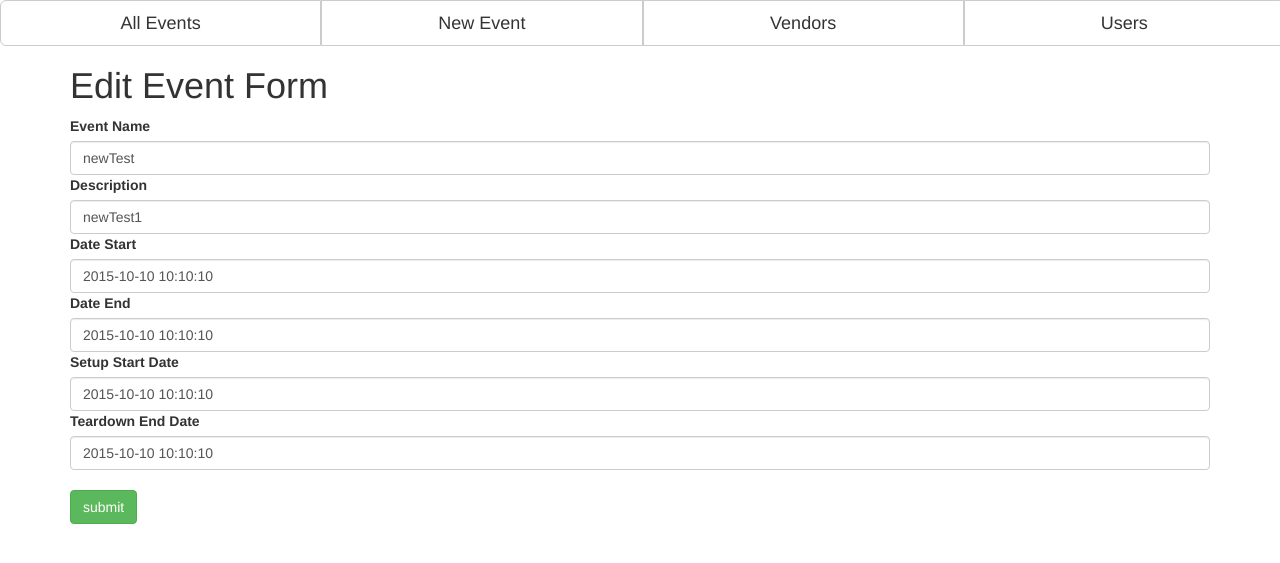
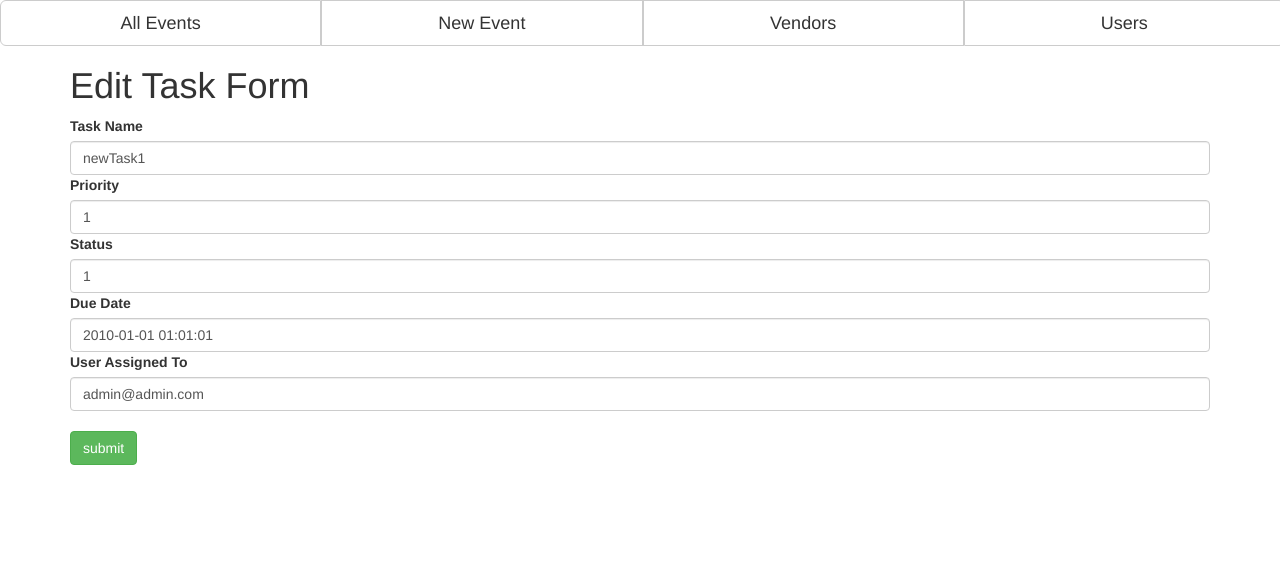
Before and after one commit to abramjstamper/COS343-Project, a Flask app: page /event/1/task/1/edit in a window 1280 px wide. Shown: the top 563 px of the page. Run offline with Flask 2, Linux system fonts and the light colour scheme; data comes from the database, SQL or seed files in the repository; some libraries are stand-ins or nearby versions.

Commit message:
Edit tasking working and tested

```diff
--- a/main.py
+++ b/main.py
@@ -84,23 +84,23 @@ def newEvent():
 # edits a task for a given event_id and given task_id
 @app.route('/event/<int:event_id>/task/<int:task_id>/edit', methods=['GET', 'POST'])
 def editTask(event_id, task_id):
-    form = NewEvent(request.form)
+    form = NewTask(request.form)
     if request.method == 'GET':
         current_event = Event.loadEvent(event_id)
-        form.name.data = current_event.name
-        form.description.data = current_event.description
-        form.date_start.data = current_event.date_start
-        form.date_end.data = current_event.date_end
-        form.setupStart.data = current_event.setupStart
-        form.teardownEnd.data = current_event.teardownEnd
+        current_task = Task.loadTask(task_id)
+        form.priority.data = current_task.priority
+        form.name.data = current_task.name
+        form.dueDate.data = current_task.dateDue
+        form.status.data = current_task.status
+        form.assignTo.data = current_task.assignedTo
     if request.method == 'POST' and form.validate():
-        thisNewEvent = Event.updateEvent(event_id, form.name.data, form.description.data, form.date_start.data,
-                                         form.date_end.data,
-                                         form.setupStart.data, form.teardownEnd.data)
-        flash('Event ' + str(event_id) + ' Updated')
-        newEvent_id = int(event_id)
-        return redirect(url_for('event_show', event_id=event_id))
-    return render_template('event/edit.html', form=form)
+        thisUpdatedTask = Task.updateTask(task_id, form.priority.data, form.name.data, form.dueDate.data,
+                                         form.status.data,
+                                         form.assignTo.data, event_id)
+        flash('Task ' + str(task_id) + ' Updated')
+        updatedTask_id = int(task_id)
+        return redirect(url_for('task', event_id=event_id))
+    return render_template('task/edit.html', form=form)
 
 # returns the tasks for a given event_id
 @app.route('/event/<int:event_id>/task/new', methods=['GET', 'POST'])
@@ -147,7 +147,10 @@ def vendor():
 ## Models
 ##
 
-# an instance of a budget
+###
+### Budget/Invoice
+###
+
 class Budget:
     id = -1
     event_id = -1
@@ -199,7 +202,10 @@ class Budget:
         data = cursor.fetchone()
         return data[0]
 
-# an instance of an event
+###
+### Event
+###
+
 class Event():
     id = -1
     name = ""
@@ -309,6 +315,21 @@ class Task:
         self.assignedTo = assignedTo
         self.event_id = event_id
 
+    @classmethod
+    def loadTask(cls, task_id):
+        cur = mysql.connection.cursor()
+        cur.execute("SELECT * FROM task WHERE id = %(key)s;", {'key': task_id})
+        data = cur.fetchone()
+        id = data[0]
+        priority = data[1]
+        name = data[2]
+        dateDue = data[3]
+        status = data[4]
+        assignedTo = data[5]
+        event_id = data[6]
+        return cls(id, priority, name, dateDue, status, assignedTo, event_id)
+
+
     # creates a task for a given event instance - To be implemented
     @classmethod
     def createTaskForEvent(cls, name, dueDate, priority, status, user, event_id):
@@ -325,6 +346,18 @@ class Task:
 
         return cls(id, priority, name, dueDate, status, user, event_id)
 
+    @classmethod
+    def updateTask(cls, task_id, priority, name, dateDue, status, assignedTo, event_id):
+        params = {"task_id": task_id, "priority": priority, "name": name, "dateDue": dateDue,
+                  "status": status, "assignedTo": assignedTo, "event_id": event_id}
+        query = "UPDATE task SET id= %(task_id)s, priority= %(priority)s, name= %(name)s, dateDue= %(dateDue)s, status= %(status)s, assignedTo= %(assignedTo)s WHERE id= %(task_id)s;"
+        conn = mysql.connection
+        cursor = conn.cursor()
+        # if it's 1 it's changed 1 thing in the table (adding one record) error code needed to catch exceptions
+        print(cursor.execute(query, params))
+        conn.commit()
+        return cls(id, priority, name, dateDue, status, assignedTo, event_id)
+
     # retrieves the tasks for a given event instance and puts them in a dictionary
     @staticmethod
     def getTasksForEvent(event_id):
@@ -337,6 +370,10 @@ class Task:
         if allTasks == []:
             return [{'event_id' : event_id}]
         return allTasks
+
+###
+### Ticket
+###
 
 class Ticket:
     id = -1
--- /dev/null
+++ b/templates/task/edit.html
@@ -0,0 +1,25 @@
+{% extends "base.html" %}
+{% block title %}Edit Task Form{% endblock %}
+
+{% block head %}
+    {{ super() }}
+{% endblock %}
+
+{% block content %}
+        <h1>{{ self.title() }}</h1>
+
+    {% from "_formhelpers.html" import render_field %}
+    <form method=POST action="{{ request.path }}">
+        <div class="form-group">
+            <dl>
+                {{ form.hidden_tag() }}
+                {{ render_field(form.name, class="form-control") }}
+                {{ render_field(form.priority, class="form-control") }}
+                {{ render_field(form.status, class="form-control") }}
+                {{ render_field(form.dueDate, class="form-control") }}
+                {{ render_field(form.assignTo, class="form-control") }}
+            </dl>
+            <input type=submit value=submit class="btn btn-success">
+        </div>
+    </form>
+{% endblock %}
--- a/templates/task/task.html
+++ b/templates/task/task.html
@@ -22,7 +22,7 @@
         {% for task in response %}
             <tr>
                 <td>{{ task.id }}</td>
-                <td>{{ task.name }}</td>
+                <td><a href="/event/{{task.event_id}}/task/{{task.id}}/edit">{{ task.name }}</a></td>
                 <td>{{ task.dueDate }}</td>
                 <td>{{ task.priority }}</td>
                 <td>{{ task.status }}</td>
```
